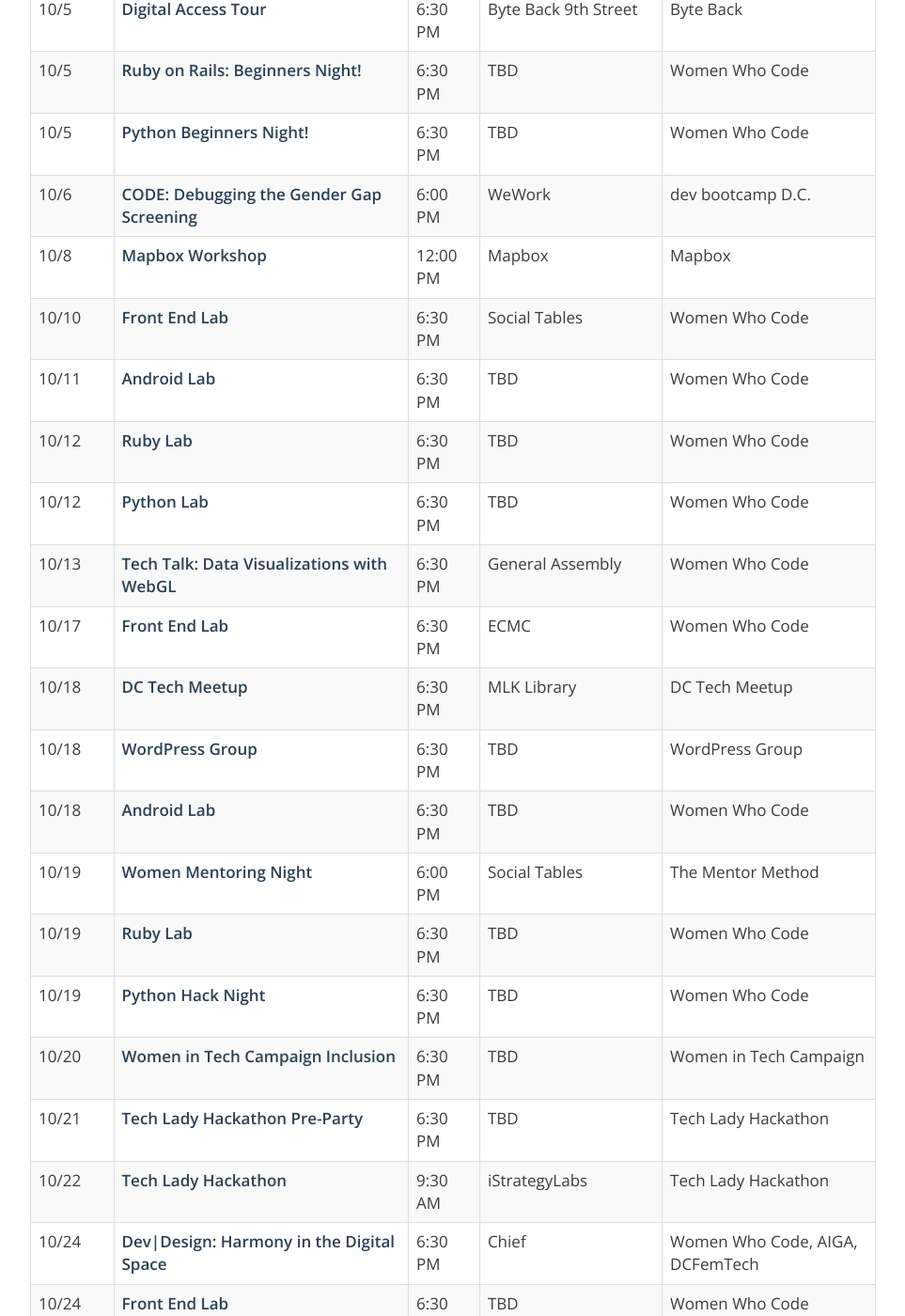
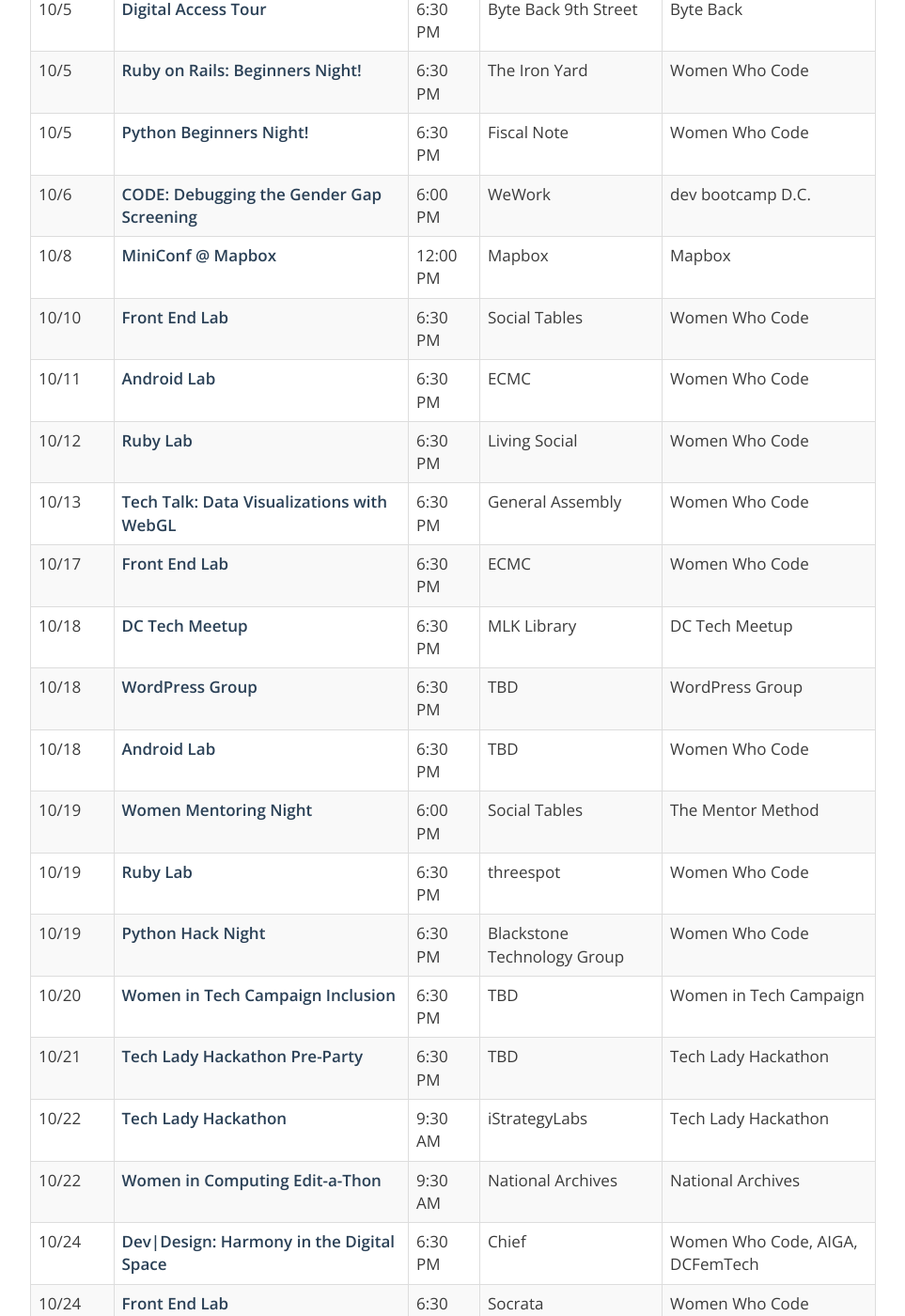
Before and after one commit to dcfemtech/dcfemtech.github.io, a Jekyll site: the page built from _events/tourdecode.markdown, in a window 1280 px wide and 1400 px high, scrolled down 789 px. Shown: the whole window at 94% size, without its empty margins (158-1121 px from the left). Built offline with Jekyll 4.4.1, drawn with Linux system fonts in a browser that asks for light colours.

Commit message:
Update tourdecode.markdown

```diff
--- a/_events/tourdecode.markdown
+++ b/_events/tourdecode.markdown
@@ -23,27 +23,27 @@
 | 10/4 | [DC Women in Tech Showcase](https://www.eventbrite.com/e/lesbians-who-tech-and-friends-dc-women-in-tech-showcase-tickets-27375194945)| 6:00 PM | Republic Restoratives Distillery | Lesbians Who Tech |
 | 10/4 | [Android Lab](https://www.meetup.com/Women-Who-Code-DC/events/pjkzrlyvnbgb/)| 6:30 PM | TBD | Women Who Code |
 | 10/5 | [Digital Access Tour](https://byteback.org/event/digital-access-tour-11/)| 6:30 PM | Byte Back 9th Street | Byte Back |
-| 10/5 | [Ruby on Rails: Beginners Night!](https://www.meetup.com/Women-Who-Code-DC/events/228457105/)| 6:30 PM | TBD | Women Who Code |
-| 10/5 | [Python Beginners Night!](https://www.meetup.com/Women-Who-Code-DC/events/226817465/)| 6:30 PM | TBD | Women Who Code |
+| 10/5 | [Ruby on Rails: Beginners Night!](https://www.meetup.com/Women-Who-Code-DC/events/228457105/)| 6:30 PM | The Iron Yard | Women Who Code |
+| 10/5 | [Python Beginners Night!](https://www.meetup.com/Women-Who-Code-DC/events/226817465/)| 6:30 PM | Fiscal Note | Women Who Code |
 | 10/6 | [CODE: Debugging the Gender Gap Screening](https://www.meetup.com/Dev-Bootcamp-DC-Learn-To-Code/events/233919692/)| 6:00 PM | WeWork | dev bootcamp D.C. |
-| 10/8 | [Mapbox Workshop](https://miniconfmapbox.splashthat.com/)| 12:00 PM | Mapbox | Mapbox |
+| 10/8 | [MiniConf @ Mapbox](https://miniconfmapbox.splashthat.com/)| 12:00 PM | Mapbox | Mapbox |
 | 10/10 | [Front End Lab](https://www.meetup.com/Women-Who-Code-DC/events/233224765/)| 6:30 PM | Social Tables | Women Who Code |
-| 10/11 | [Android Lab](https://www.meetup.com/Women-Who-Code-DC/events/pjkzrlyvnbpb/)| 6:30 PM | TBD | Women Who Code |
-| 10/12 | [Ruby Lab](https://www.meetup.com/Women-Who-Code-DC/events/233734789/) | 6:30 PM | TBD | Women Who Code |
-| 10/12 | [Python Lab](https://www.meetup.com/Women-Who-Code-DC/events/227884037/) | 6:30 PM | TBD | Women Who Code |
+| 10/11 | [Android Lab](https://www.meetup.com/Women-Who-Code-DC/events/pjkzrlyvnbpb/)| 6:30 PM | ECMC | Women Who Code |
+| 10/12 | [Ruby Lab](https://www.meetup.com/Women-Who-Code-DC/events/233734789/) | 6:30 PM | Living Social | Women Who Code |
 | 10/13 | [Tech Talk: Data Visualizations with WebGL](http://www.meetup.com/Women-Who-Code-DC/events/233373504/)| 6:30 PM | General Assembly | Women Who Code |
 | 10/17 | [Front End Lab](https://www.meetup.com/Women-Who-Code-DC/events/233224770/)   | 6:30 PM | ECMC | Women Who Code |
 | 10/18 | [DC Tech Meetup](https://www.meetup.com/DC-Tech-Meetup/events/233237009/) | 6:30 PM | MLK Library | DC Tech Meetup |
 | 10/18 | [WordPress Group](#) | 6:30 PM | TBD | WordPress Group |
 | 10/18 | [Android Lab](https://www.meetup.com/Women-Who-Code-DC/events/pjkzrlyvnbxb/)| 6:30 PM | TBD | Women Who Code |
 | 10/19 | [Women Mentoring Night](https://www.eventbrite.com/e/women-in-tech-speed-mentoring-event-tickets-27507084430)| 6:00 PM | Social Tables | The Mentor Method |
-| 10/19 | [Ruby Lab](https://www.meetup.com/Women-Who-Code-DC/events/233738441/) | 6:30 PM | TBD | Women Who Code |
-| 10/19 | [Python Hack Night](https://www.meetup.com/Women-Who-Code-DC/events/226817460/) | 6:30 PM | TBD | Women Who Code |
+| 10/19 | [Ruby Lab](https://www.meetup.com/Women-Who-Code-DC/events/233738441/) | 6:30 PM | threespot | Women Who Code |
+| 10/19 | [Python Hack Night](https://www.meetup.com/Women-Who-Code-DC/events/226817460/) | 6:30 PM | Blackstone Technology Group | Women Who Code |
 | 10/20 | [Women in Tech Campaign Inclusion](#) | 6:30 PM | TBD | Women in Tech Campaign |
 | 10/21 | [Tech Lady Hackathon Pre-Party](http://techladyhackathon.org/) | 6:30 PM | TBD | Tech Lady Hackathon |
 | 10/22 | [Tech Lady Hackathon](http://techladyhackathon.org/) | 9:30 AM | iStrategyLabs | Tech Lady Hackathon |
+| 10/22 | [Women in Computing Edit-a-Thon](#) | 9:30 AM | National Archives | National Archives |
 | 10/24 | [Dev&#124;Design: Harmony in the Digital Space](https://www.meetup.com/Women-Who-Code-DC/events/234005278/) | 6:30 PM | Chief | Women Who Code, AIGA, DCFemTech |
-| 10/24 | [Front End Lab](https://www.meetup.com/Women-Who-Code-DC/events/233475049/)   | 6:30 PM | TBD | Women Who Code |
+| 10/24 | [Front End Lab](https://www.meetup.com/Women-Who-Code-DC/events/233475049/)   | 6:30 PM | Socrata | Women Who Code |
 | 10/25 | [Android Lab](https://www.meetup.com/Women-Who-Code-DC/events/pjkzrlyvnbhc/)| 6:30 PM | TBD | Women Who Code |
 | 10/26 | [Ruby Lab](https://www.meetup.com/Women-Who-Code-DC/events/xvsfwlyvnbjc/) | 6:30 PM | TBD | Women Who Code |
 | 10/27 | [How to Contribute to Open Source Software and Projects](#) | 6:30 PM | General Assembly | General Assembly |
```
